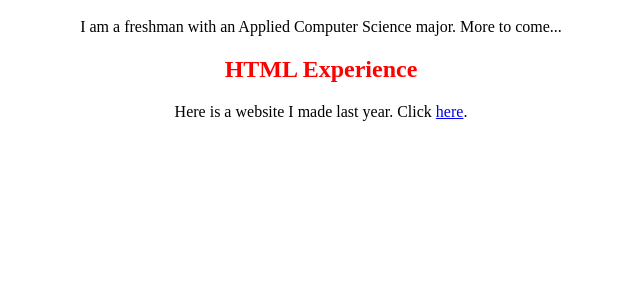
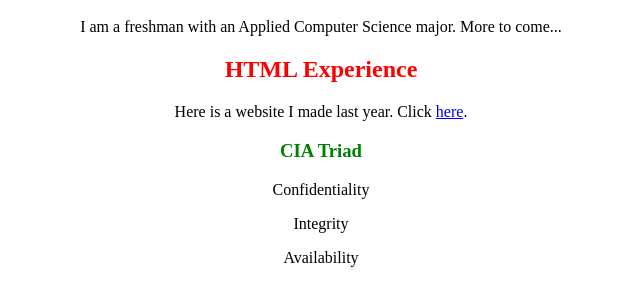
Before and after one commit to awbuchanan80/awbuchanan80.github.io, a plain HTML site: page index.html in a window 1280 px wide. Shown: the part 48-354 px from the top of the page, without its empty margins (319-959 px from the left). Drawn offline with Linux system fonts and the light colour scheme.

Commit message:
Update index.html

```diff
--- a/index.html
+++ b/index.html
@@ -7,5 +7,9 @@
   <p style="text-align:center;">I am a freshman with an Applied Computer Science major. More to come...</p>
   <h2  style="text-align:center; color:red;">HTML Experience</h2>
   <p style="text-align:center;">Here is a website I made last year. Click <a href="http://abuchanan.codehs.me/">here</a>.</p>
+  <h3 style="text-align:center; color:green;">CIA Triad</h3>
+  <p style="text-align:center;">Confidentiality</p>
+  <p style="text-align:center;">Integrity</p>
+  <p style="text-align:center;">Availability</p>
  </body>
 </html>
```
